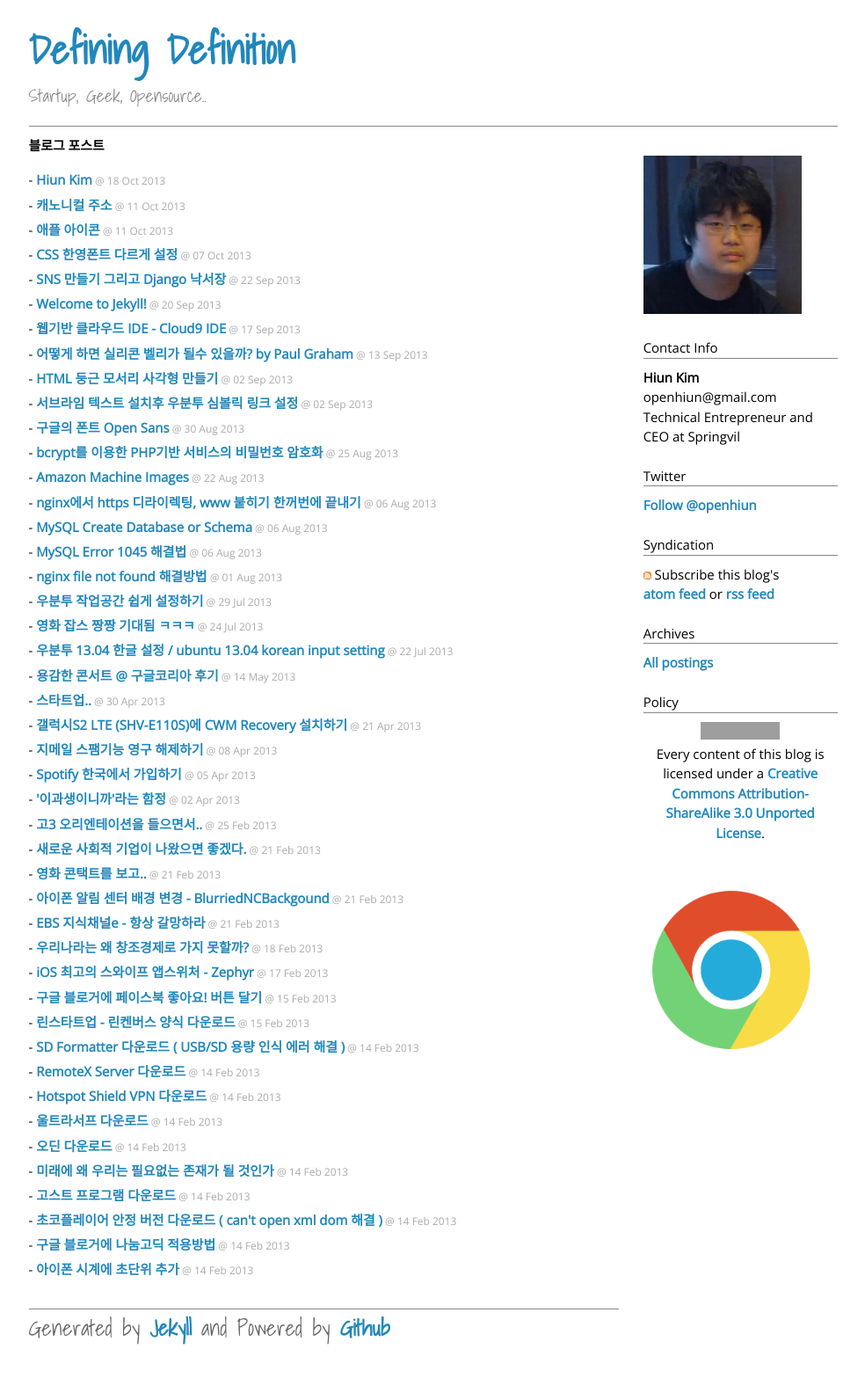
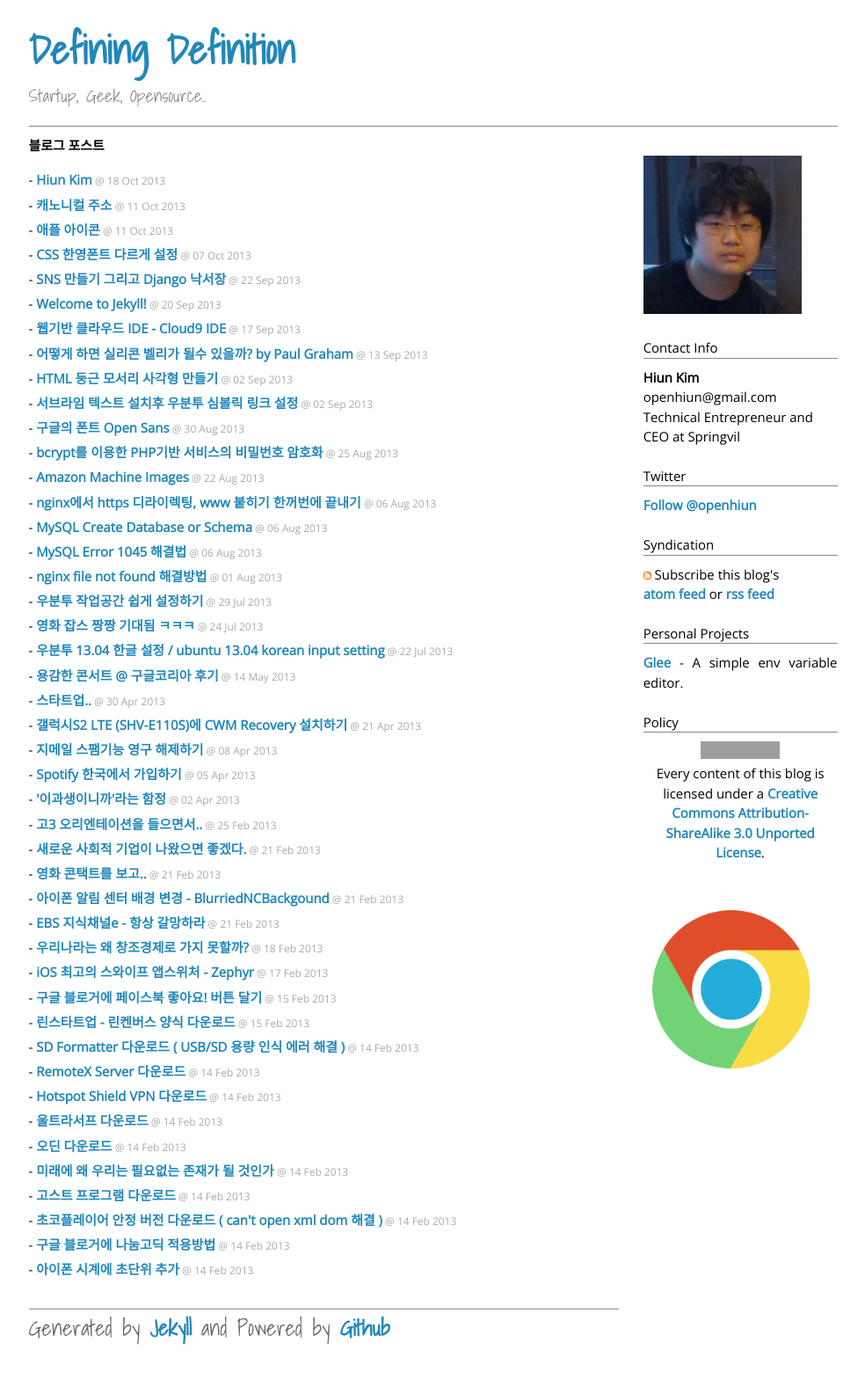
Before and after one commit to Gorski4123/openhiun.github.com, a Jekyll site: the page built from index.html, in a window 1280 px wide. Shown: the whole page at 88% size, without its empty margins (160-1144 px from the left). Built offline with Jekyll 4.4.1, drawn with Linux system fonts in a browser that asks for light colours; Markdown is read by kramdown in place of the engine named in the settings; comment, search, counter and statistics services are not loaded; grey boxes are pictures that could not be loaded.

Commit message:
Update default.html

```diff
--- a/_layouts/default.html
+++ b/_layouts/default.html
@@ -104,10 +104,10 @@
    <img src="/images/feed.gif"> Subscribe this blog's<br />
    <a href="/atom.xml">atom feed</a> or <a href="/feed.xml">rss feed</a>
    <br /><br />
-Archives
+Personal Projects
 <div class="header-border">
           </div>
-   <a href="/archives.html">All postings</a>
+   <a href="/glee/">Glee</a> - A simple env variable editor.
 <br /><br />
 Policy
 <div class="header-border">
```
